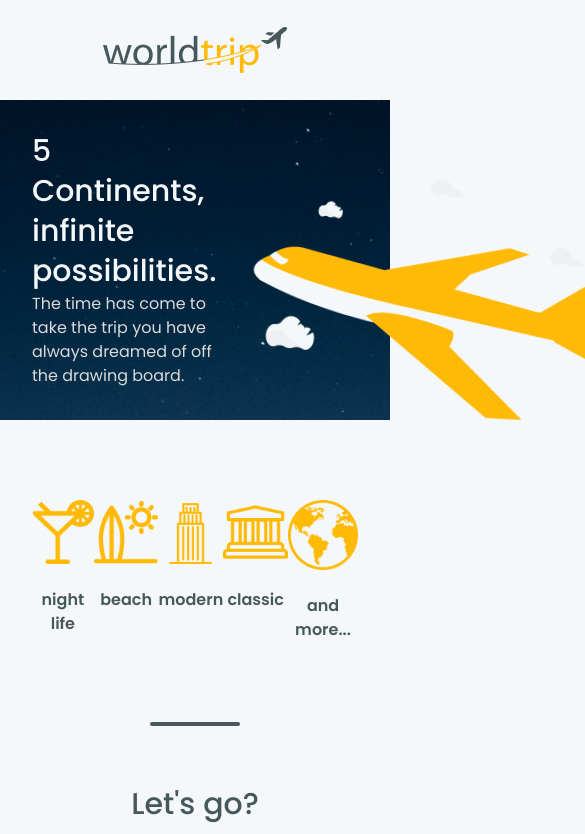
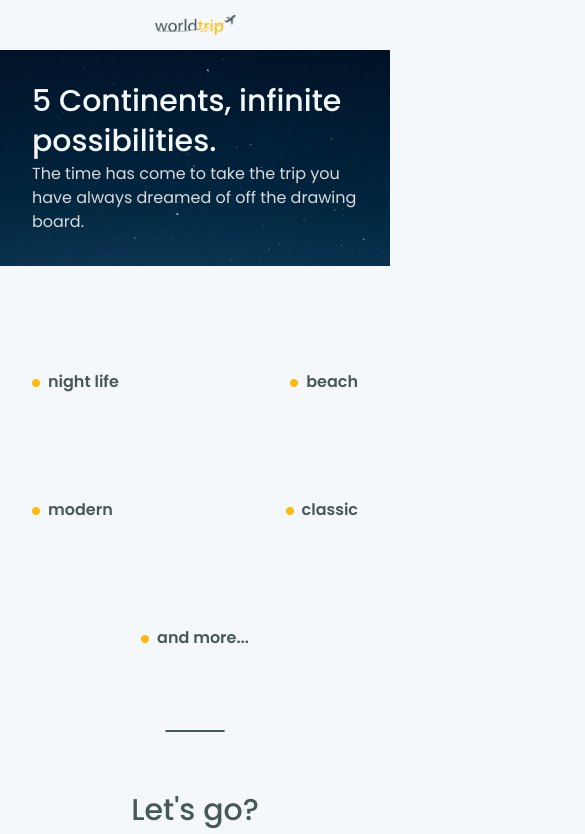
Before and after one commit to miguelriosoliveira/ignite-reactjs-desafio-06-interface-com-chakra-ui, a Next.js app: page / in a window 390 px wide. Shown: the top 834 px of the page, 585 px wide, since content can reach past the window. Built offline with nearby package versions, Linux system fonts and the light colour scheme.

Commit message:
feature: Home page mobile

```diff
--- a/src/components/Header.tsx
+++ b/src/components/Header.tsx
@@ -9,19 +9,19 @@ export function Header() {
 	const isHome = router.asPath === '/';
 
 	return (
-		<Flex as="header" justify="center" h="100px">
-			<Flex align="center" flex="1" maxW="1160px" py="6">
+		<Flex as="header" justify="center" h={['50px', '100px']}>
+			<Flex align="center" flex="1" maxW="1160px" py="6" px={['4', '0']}>
 				{!isHome && (
 					<Link href="/" passHref>
 						<ChakraLink>
-							<Icon as={FiChevronLeft} boxSize="8" />
+							<Icon as={FiChevronLeft} boxSize={['4', '8']} />
 						</ChakraLink>
 					</Link>
 				)}
 
 				<Link href="/" passHref>
 					<ChakraLink mx="auto">
-						<Image src="assets/logo.png" alt="Logo" />
+						<Image src="assets/logo.png" alt="Logo" w={['81px', '184px']} />
 					</ChakraLink>
 				</Link>
 			</Flex>
--- a/src/components/Home/Divider.tsx
+++ b/src/components/Home/Divider.tsx
@@ -2,6 +2,12 @@ import { Box } from '@chakra-ui/react';
 
 export function Divider() {
 	return (
-		<Box mx="auto" w="90px" border="2px" borderColor="dark.headingsAndText" borderRadius="5px" />
+		<Box
+			mx="auto"
+			w={['60px', '90px']}
+			border={['1px', '2px']}
+			borderColor="dark.headingsAndText"
+			borderRadius="5px"
+		/>
 	);
 }
--- a/src/components/Home/HomeBanner.tsx
+++ b/src/components/Home/HomeBanner.tsx
@@ -1,6 +1,8 @@
-import { Box, Flex, Heading, Image, Text } from '@chakra-ui/react';
+import { Box, Flex, Heading, Image, Text, useBreakpointValue } from '@chakra-ui/react';
 
 export function HomeBanner() {
+	const isMobileScreen = useBreakpointValue({ base: true, sm: false });
+
 	return (
 		<Flex justify="center" bgImage="assets/background.png" bgSize="cover">
 			<Flex align="center" flex="1" maxW="1160px">
@@ -13,6 +15,7 @@ export function HomeBanner() {
 					</Text>
 				</Box>
 
+				{!isMobileScreen && (
 					<Image
 						src="assets/airplane.png"
 						alt="Airplane"
@@ -22,6 +25,7 @@ export function HomeBanner() {
 						h="270px"
 						transform="rotate(3deg) translateY(30px)"
 					/>
+				)}
 			</Flex>
 		</Flex>
 	);
--- a/src/components/Home/TravelTypes/TravelType.tsx
+++ b/src/components/Home/TravelTypes/TravelType.tsx
@@ -1,12 +1,25 @@
-import { Box, Text } from '@chakra-ui/react';
+import { Box, Flex, Image, Text, useBreakpointValue } from '@chakra-ui/react';
 import { ReactNode } from 'react';
 
 interface TravelTypeProps {
-	image: ReactNode;
+	image?: ReactNode;
 	caption: string;
 }
 
 export function TravelType({ image, caption }: TravelTypeProps) {
+	const isMobileScreen = useBreakpointValue({ base: true, sm: false });
+
+	if (isMobileScreen) {
+		return (
+			<Flex align="baseline">
+				<Image src="assets/ellipse.png" alt="Bullet point" mr="2" />
+				<Text mt="6" fontWeight="600">
+					{caption}
+				</Text>
+			</Flex>
+		);
+	}
+
 	return (
 		<Box align="center">
 			{image}
--- a/src/components/Home/TravelTypes/index.tsx
+++ b/src/components/Home/TravelTypes/index.tsx
@@ -1,10 +1,47 @@
-import { Flex, FlexProps, Image } from '@chakra-ui/react';
+import { Flex, FlexProps, Image, useBreakpointValue } from '@chakra-ui/react';
 
 import { TravelType } from './TravelType';
 
 type TravelTypesProps = FlexProps;
 
 export function TravelTypes(props: TravelTypesProps) {
+	const isMobileScreen = useBreakpointValue({ base: true, sm: false });
+
+	if (isMobileScreen) {
+		return (
+			<>
+				<Flex {...props} maxW="1160px" mx="auto" px="8" justify="space-between">
+					<TravelType
+						image={<Image src="assets/travel_types/cocktail.png" alt="Cocktail" />}
+						caption="night life"
+					/>
+					<TravelType
+						image={<Image src="assets/travel_types/beach.png" alt="Beach" />}
+						caption="beach"
+					/>
+				</Flex>
+
+				<Flex {...props} maxW="1160px" mx="auto" px="8" justify="space-between">
+					<TravelType
+						image={<Image src="assets/travel_types/building.png" alt="Building" />}
+						caption="modern"
+					/>
+					<TravelType
+						image={<Image src="assets/travel_types/museum.png" alt="Museum" />}
+						caption="classic"
+					/>
+				</Flex>
+
+				<Flex {...props} maxW="1160px" mx="auto" px="8" justify="center">
+					<TravelType
+						image={<Image src="assets/travel_types/earth.png" alt="Earth" />}
+						caption="and more..."
+					/>
+				</Flex>
+			</>
+		);
+	}
+
 	return (
 		<Flex {...props} maxW="1160px" mx="auto" px="8" justify="space-between">
 			<TravelType
```
Also changed, not shown: public/assets/ellipse.png (added). Lines whose indentation alone changed are shown as unchanged.
